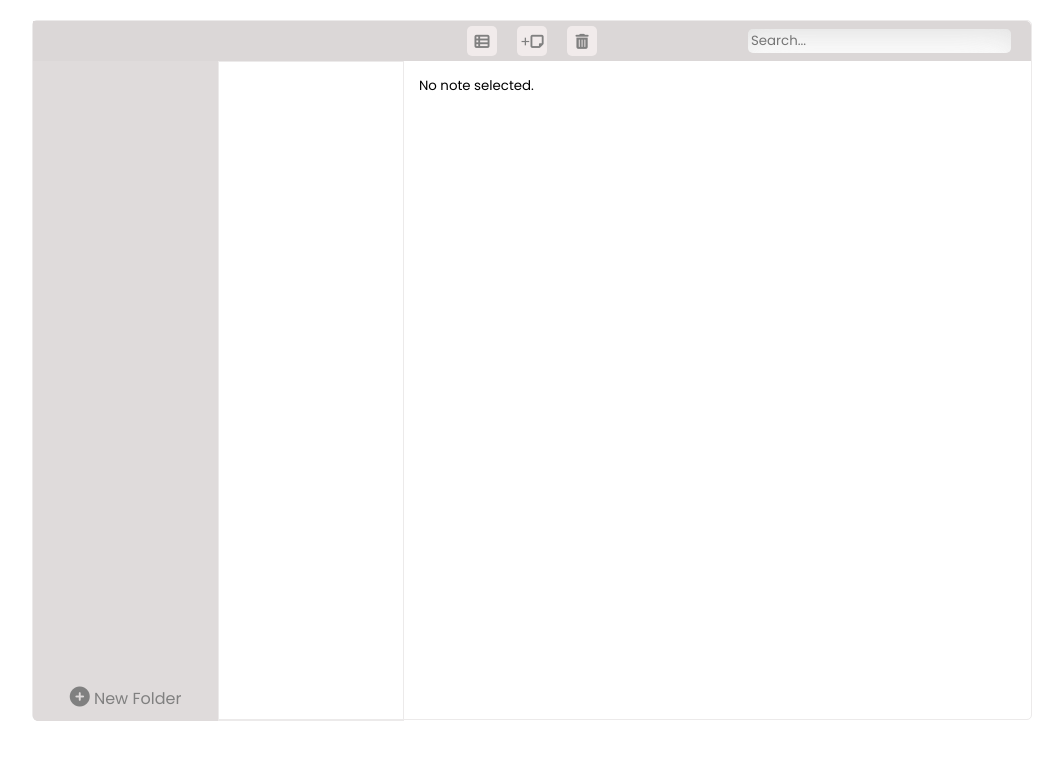
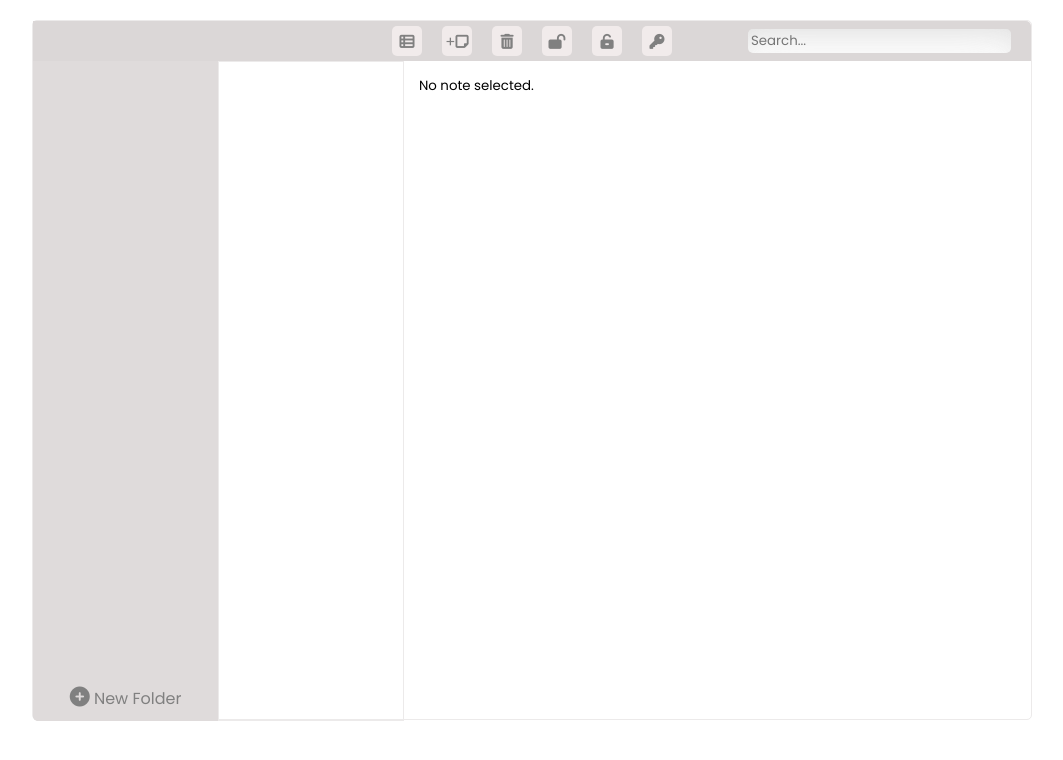
Before and after one commit to ssu526/mac_notes_clone, a React (Create React App) app: page / in a window 1280 px wide. Shown: the top 760 px of the page, without its empty margins (108-1171 px from the left). Built offline with nearby package versions, Linux system fonts and the light colour scheme.

Commit message:
added password feature

```diff
--- a/package.json
+++ b/package.json
@@ -9,6 +9,7 @@
     "react": "^18.1.0",
     "react-dom": "^18.1.0",
     "react-scripts": "5.0.1",
+    "react-tooltip": "^4.2.21",
     "web-vitals": "^2.1.4"
   },
   "scripts": {
--- a/src/components/FoldersList.js
+++ b/src/components/FoldersList.js
@@ -7,7 +7,7 @@ function FoldersList() {
   const [targetFolder, setTargetFolder] = useState(null);
   const [originalFolderName, setOriginalFolderName] = useState("");
   const [targetPoint, setTargetPoint] = useState({x:0, y:0});
-  const {setSearchText, setSearchResult, folders, setFolders, selectedFolderEl, setSelectedFolderEl, setSelectedNote, setSelectedNoteEl, notes, setNotes, hideFolderSidebar} = useContext(NoteContext);
+  const {password, setSearchText, setSearchResult, folders, setFolders, selectedFolderEl, setSelectedFolderEl, setSelectedNote, setSelectedNoteEl, notes, setNotes, hideFolderSidebar} = useContext(NoteContext);
 
   // Select the first folder if there's one
   useEffect(()=>{
@@ -45,7 +45,18 @@ function FoldersList() {
   const deleteFolder = () => {
     let deletedFolderId = targetFolder.getAttribute("data-id");
     let selectedFolderId = selectedFolderEl.getAttribute("data-id");
+    let containsPasswordProtectedNotes = false;
 
+    for(let i=0;i<notes.length;i++){
+      if(notes[i].folderId===deletedFolderId && notes[i].passwordProtected){
+        containsPasswordProtectedNotes=true;
+        break;
+      }
+    }
+
+    if(containsPasswordProtectedNotes){
+      let passwordInput = prompt("This folders contains password protected notes. Enter the notes password to delete the folder.");
+      if(passwordInput===password){
         if(deletedFolderId===selectedFolderId){
           selectedFolderEl.classList.remove("selected");
           setSelectedFolderEl(null);
@@ -57,6 +68,8 @@ function FoldersList() {
         const newNotesList = notes.filter(note => note.folderId!==deletedFolderId);
         setFolders(newFoldersList);
         setNotes(newNotesList);
+      }
+    }
   }
 
 /***************************** Context Menu *********************************/
--- a/src/components/Menu.js
+++ b/src/components/Menu.js
@@ -1,8 +1,13 @@
-import React, { useContext, useState} from 'react'
+import React, { useContext, useState } from 'react'
 import {NoteContext} from '../context/NoteContext'
+import ReactTooltip from 'react-tooltip'
 
 function Menu() {
-  const {searchText, setSearchText, setSearchResult, folders, setFolders, selectedFolderEl, notes, setNotes, selectedNote, setSelectedNote, setSelectedNoteEl, setHideFolderSidebar} = useContext(NoteContext);
+  const {password, setPassword, searchText, setSearchText, setSearchResult, selectedFolderEl, notes, setNotes, selectedNote, setSelectedNote, setSelectedNoteEl, setHideFolderSidebar} = useContext(NoteContext);
+  const [showUpdatePassword, setShowUpdatePassword] = useState("hideChangePassword");
+  const [oldPassword, setOldPassword] = useState("");
+  const [newPassword, setNewPassword] = useState("");
+  const [tooltip, showTooltip] = useState(true);
 
   /*************************** ADD NEW NOTE ******************************/
   const addNewNote = () =>{
@@ -12,7 +17,9 @@ function Menu() {
       let newNote = {
         id: uid(),
         body:"New Note",
-        folderId: selectedFolderId
+        folderId: selectedFolderId,
+        passwordProtected: false,
+        locked:false
       }
 
       let newNotesList = [...notes, newNote];
@@ -22,11 +29,20 @@ function Menu() {
 
  /*************************** DELETE NOTE ******************************/
   const deleteNote = () => {
+    if(selectedNote.locked){
+      let passwordInput = prompt("This note is locked. Please enter the notes password to delete the note.");
+      if(passwordInput===password){
         const newNotesList = notes.filter(n => n.id!==selectedNote.id);
         setNotes(newNotesList);
-
         setSelectedNote({})
         setSelectedNoteEl(null);
+      }
+    }else{
+      const newNotesList = notes.filter(n => n.id!==selectedNote.id);
+      setNotes(newNotesList);
+      setSelectedNote({})
+      setSelectedNoteEl(null);
+    }
   }
 
   /*************************** SEARCH NOTES ******************************/
@@ -38,12 +54,79 @@ function Menu() {
     setSelectedNoteEl(null);
   }
 
-  /*************************** HIDE FOLDER SIDE BAR ******************************/
+  /************************ HIDE FOLDER SIDE BAR *************************/
   const toggleFolderSidebar = () =>{
     setHideFolderSidebar(prev=>prev==="" ? "hideFolderSidebar":"");
 
   }
 
+  /****************************** LOCK NOTE ******************************/
+  const lockNote = () => {
+    if(Object.keys(selectedNote).length!==0){
+      if(selectedNote.passwordProtected===true){
+        selectedNote.locked=true;
+      }else{
+        selectedNote.passwordProtected=true;
+      }
+      saveNote(selectedNote.locked, selectedNote.passwordProtected);
+    }
+  }
+
+  /**************************** REMOVE LOCK ******************************/
+  const removeLock = () =>{
+    if(Object.keys(selectedNote).length!==0){
+      if(selectedNote.locked){
+        let passwordInput = prompt("This note is locked. Enter the notes password to remove the lock.");
+        if(passwordInput===password){
+          selectedNote.passwordProtected=false;
+          selectedNote.locked=false;
+        }
+      }else{
+        selectedNote.passwordProtected=false;
+        selectedNote.locked=false;
+      }
+      saveNote(selectedNote.locked, selectedNote.passwordProtected);
+    }
+  }
+
+  /**************************** CHANGE PASSWORD **************************/
+  const showChangePassword = () =>{
+    setShowUpdatePassword(prev=>prev==="" ? "hideChangePassword":"");
+    setOldPassword("");
+    setNewPassword("");
+  }
+
+  const updatePassword = () =>{
+    if(oldPassword===password){
+      setPassword(newPassword);
+      setOldPassword("");
+      setNewPassword("");
+      setShowUpdatePassword("hideChangePassword");
+    }
+  }
+
+ /****************************** SAVE NOTE ******************************/
+  const saveNote = (locked, passwordProtected) => {
+    let noteId = selectedNote.id;
+
+    let newNotesList = notes.map(note => note.id===noteId ?
+                                  {
+                                    id:note.id,
+                                    body:note.body,
+                                    folderId: note.folderId,
+                                    passwordProtected: passwordProtected,
+                                    locked:locked
+                                  }
+                                  :
+                                  {
+                                    id:note.id,
+                                    body:note.body,
+                                    folderId: note.folderId,
+                                    passwordProtected: note.passwordProtected,
+                                    locked:note.locked
+                                  });
+    setNotes(newNotesList);
+  }
 
   /******************* Generate a Unique Id for a note **********************/
   const uid = () =>
@@ -54,16 +137,105 @@ function Menu() {
 
 
   return (
+    <div className='menuBar-container'>
+      {tooltip && <ReactTooltip effect="solid" />}
+
         <div className='menuBar'>
-      <button className={`menuButton`} onClick={toggleFolderSidebar}><i className="fa-solid fa-table-list"></i></button>
-      <button className="menuButton" onClick={addNewNote}>+<i className="fa-solid fa-note-sticky"></i></button>
-      <button className="menuButton" onClick={deleteNote}><i className="fa-solid fa-trash-can"></i></button>
-      {/* <button className="menuButton"><i className="fa-solid fa-lock"></i></button> */}
+
+          {/* Menu button: Hide/Show folder sidebar */}
+          <button
+            className={`menuButton`}
+            onClick={toggleFolderSidebar}
+            data-tip="Hide/Show folder sidebar"
+            onMouseEnter={() => showTooltip(true)}
+            onMouseLeave={() => {
+              showTooltip(false);
+              setTimeout(() => showTooltip(true), 50);}}
+          >
+
+            <i className="fa-solid fa-table-list"></i>
+          </button>
+
+          {/* Menu button: Add new note */}
+          <button
+            className="menuButton"
+            onClick={addNewNote}
+            data-tip="Add new note"
+            onMouseEnter={() => showTooltip(true)}
+            onMouseLeave={() => {
+              showTooltip(false);
+              setTimeout(() => showTooltip(true), 50);}}
+          >
+            +<i className="fa-solid fa-note-sticky"></i>
+          </button>
+
+
+          <button
+            className="menuButton"
+            onClick={deleteNote}
+            data-tip="Delete note"
+            onMouseEnter={() => showTooltip(true)}
+            onMouseLeave={() => {
+              showTooltip(false);
+              setTimeout(() => showTooltip(true), 50);}}
+          >
+            <i className="fa-solid fa-trash-can"></i>
+          </button>
+
+
+
+          <button
+            className="menuButton"
+            onClick={lockNote}
+            data-tip={selectedNote.locked===true ? "Lock note":"Unlock note"}
+            onMouseEnter={() => showTooltip(true)}
+            onMouseLeave={() => {
+              showTooltip(false);
+              setTimeout(() => showTooltip(true), 50);}}
+          >
+            {
+              selectedNote.locked===true ? <i className="fa-solid fa-lock"></i> : <i className="fa-solid fa-lock-open"></i>
+            }
+          </button>
+
+          <button
+            className="menuButton"
+            onClick={removeLock}
+            data-tip="Remove lock"
+            onMouseEnter={() => showTooltip(true)}
+            onMouseLeave={() => {
+              showTooltip(false);
+              setTimeout(() => showTooltip(true), 50);}}
+          >
+            <i  className="fa-solid fa-unlock-keyhole"></i>
+          </button>
+
+
+
+          <button
+            className="menuButton"
+            onClick={showChangePassword}
+            data-tip="Change notes password"
+            onMouseEnter={() => showTooltip(true)}
+            onMouseLeave={() => {
+              showTooltip(false);
+              setTimeout(() => showTooltip(true), 50);}}
+          >
+            <i  className="fa fa-key"></i>
+          </button>
+
           <input className="search" type="text" placeholder='Search...' value={searchText} onChange={e=>searchNotes(e.target.value)}/>
+      </div>
+
+      <div className={`change-password-container ${showUpdatePassword}`}>
+        <label>Enter your old password(default: 1111):</label>
+        <input type="text" placeholder="Old Password" value={oldPassword} onChange={e=>setOldPassword(e.target.value)}/>
+        <label>Enter your new password</label>
+        <input type="text" placeholder="New Password" value={newPassword} onChange={e=>setNewPassword(e.target.value)}/>
+        <button className='savePasswordBtn' onClick={updatePassword}>Save</button>
+      </div>
     </div>
   )
 }
 
 export default Menu
-
-//<i className="fa-solid fa-lock-open"></i>
--- a/src/components/NoteDetail.js
+++ b/src/components/NoteDetail.js
@@ -2,8 +2,9 @@ import React, { useContext, useEffect, useState } from 'react'
 import { NoteContext } from '../context/NoteContext';
 
 function NoteDetail() {
-  const {selectedNote, selectedNoteEl, notes, setNotes} = useContext(NoteContext);
+  const {password, selectedNote, selectedNoteEl, notes, setNotes} = useContext(NoteContext);
   const [noteDetail, setNoteDetail] = useState("");
+  const [passwordInput, setPasswordInput] = useState("");
 
   useEffect(()=>{
     if(selectedNote===undefined || Object.keys(selectedNote).length===0){
@@ -38,27 +39,51 @@ function NoteDetail() {
     }
   }
 
-  const saveNote = (e) => {
+  const saveNote = () => {
     let noteId = selectedNote.id;
 
     let newNotesList = notes.map(note => note.id===noteId ?
                                   {
                                     id:note.id,
-                                    body:noteDetail.trim().length===0 ? "New Note":noteDetail,
-                                    folderId: note.folderId
+                                    body:noteDetail.trim().length===0 ? "New Note" : noteDetail,
+                                    folderId: note.folderId,
+                                    passwordProtected: note.passwordProtected,
+                                    locked:note.locked
                                   }
-                                  :{
+                                  :
+                                  {
                                     id:note.id,
                                     body:note.body,
-                                    folderId: note.folderId
+                                    folderId: note.folderId,
+                                    passwordProtected: note.passwordProtected,
+                                    locked:note.locked
                                   });
     setNotes(newNotesList);
   }
 
+  const unlock = (e)=>{
+    if(e.key === "Enter"){
+      setPasswordInput("");
+      if(passwordInput===password){
+        selectedNote.locked=false;
+        saveNote();
+      }
+    }
+  }
 
   return (
     <div className='note-detail'>
-      <textarea value={noteDetail} onChange={e => handleNoteChange(e)} onBlur={saveNote}/>
+      {
+        Object.keys(selectedNote).length!==0 && selectedNote.locked!==false ?
+        <div>
+          <i className="fa-solid fa-lock"></i>
+          <p className='lock-message'>This note is locked.</p>
+          <p> Enter the notes password to view.</p>
+          <input placeholder='Enter password' onKeyDown={e=>unlock(e)} value={passwordInput} onChange={e=>setPasswordInput(e.target.value)}/>
+        </div>
+        :
+        <textarea value={noteDetail} onChange={e => handleNoteChange(e)} onBlur={saveNote}/>
+      }
     </div>
   )
 }
--- a/src/context/NoteContext.js
+++ b/src/context/NoteContext.js
@@ -8,10 +8,11 @@ function NoteContextProvider(props){
     const [selectedNoteEl, setSelectedNoteEl] = useState(null);
     const [selectedFolderEl, setSelectedFolderEl] = useState(null)
     const [notes, setNotes] = useLocalStorage("notes", []);
-    const [folders, setFolders] = useLocalStorage("folders", []);
     const [hideFolderSidebar, setHideFolderSidebar] = useState("");
     const [searchResult, setSearchResult] = useState([]);
     const [searchText, setSearchText] = useState("");
+    const [folders, setFolders] = useLocalStorage("folders", []);
+    const [password, setPassword] = useLocalStorage("notes-password", "1111");
 
     return(
         <NoteContext.Provider value={{selectedNote,
@@ -29,7 +30,9 @@ function NoteContextProvider(props){
                                       searchResult,
                                       setSearchResult,
                                       searchText,
-                                      setSearchText}}>
+                                      setSearchText,
+                                      password,
+                                      setPassword}}>
             {props.children}
         </NoteContext.Provider>
     )
```
Also changed, not shown: src/App.css (+39 -0 lines), src/components/Note.js (+7 -2 lines), 1 other file (tests, documents, lock files or other folders). Lines whose indentation alone changed are shown as unchanged.
